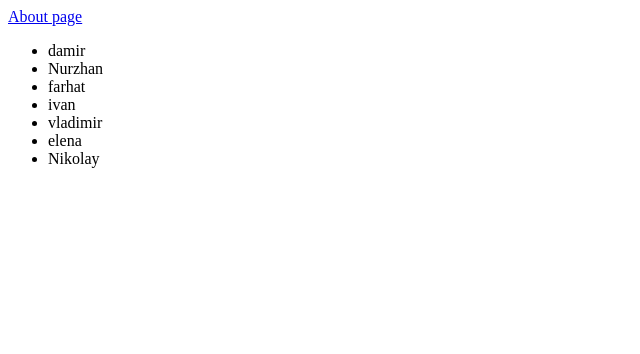
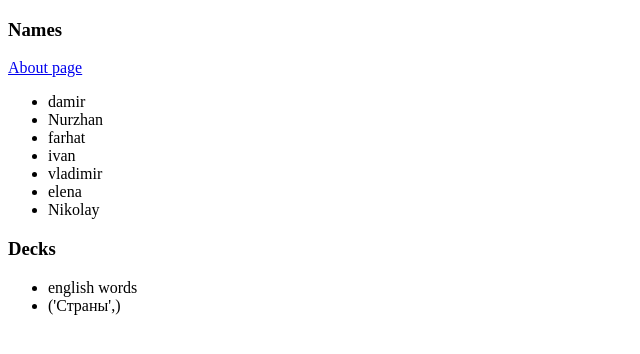
Before and after one commit to MarquisLim/SuperMemorization, a Django app: page / in a window 1280 px wide. Shown: the top 354 px of the page, without its empty margins (0-640 px from the left). Run offline with Django 4.2, Linux system fonts and the light colour scheme; data comes from the database, SQL or seed files in the repository; both versions use the stored data as it was after the commit.

Commit message:
superuser

```diff
--- a/SuperMemorization/Card/templates/index.html
+++ b/SuperMemorization/Card/templates/index.html
@@ -5,6 +5,7 @@
 </head>
 <body>
 	<div class="container">
+    <h3>Names</h3>
     <a href="{% url 'about' %}">About page</a>
     <ul>
       {% for name in names %}
@@ -18,6 +19,15 @@
         </li>
       {% endfor %}
     </ul>
+
+    <h3>Decks</h3>
+    <div class="decks">
+      <ul>
+        {% for deck in decks %}
+            <li>{{ deck }}</li>
+        {% endfor %}
+      </ul>
+    </div>
   </div>
 </body>
 </html>
--- a/SuperMemorization/Card/views.py
+++ b/SuperMemorization/Card/views.py
@@ -5,9 +5,7 @@ from .serializers import *
 from rest_framework.views import APIView
 from .filters import UsersFitler
 from django_filters import rest_framework as rest_filters
-from django.urls import path
 from django.shortcuts import render
-from . import views
 from django_filters.rest_framework import DjangoFilterBackend
 
 class CardAPIView(APIView):
@@ -91,9 +89,11 @@ class DecksOfUser(generics.ListAPIView):
 def index(request):
     title = 'Home page'
     names = ['damir', 'nurzhan', 'farhat', 'ivan', 'vladimir', 'elena', 'nikolay']
+    decks = Deck.objects.all()
     context = {
         'title': title,
-        'names': names
+        'names': names,
+        'decks': decks
     }
     return render(request, 'index.html', context)
 
```
Also changed, not shown: SuperMemorization/db.sqlite3.
